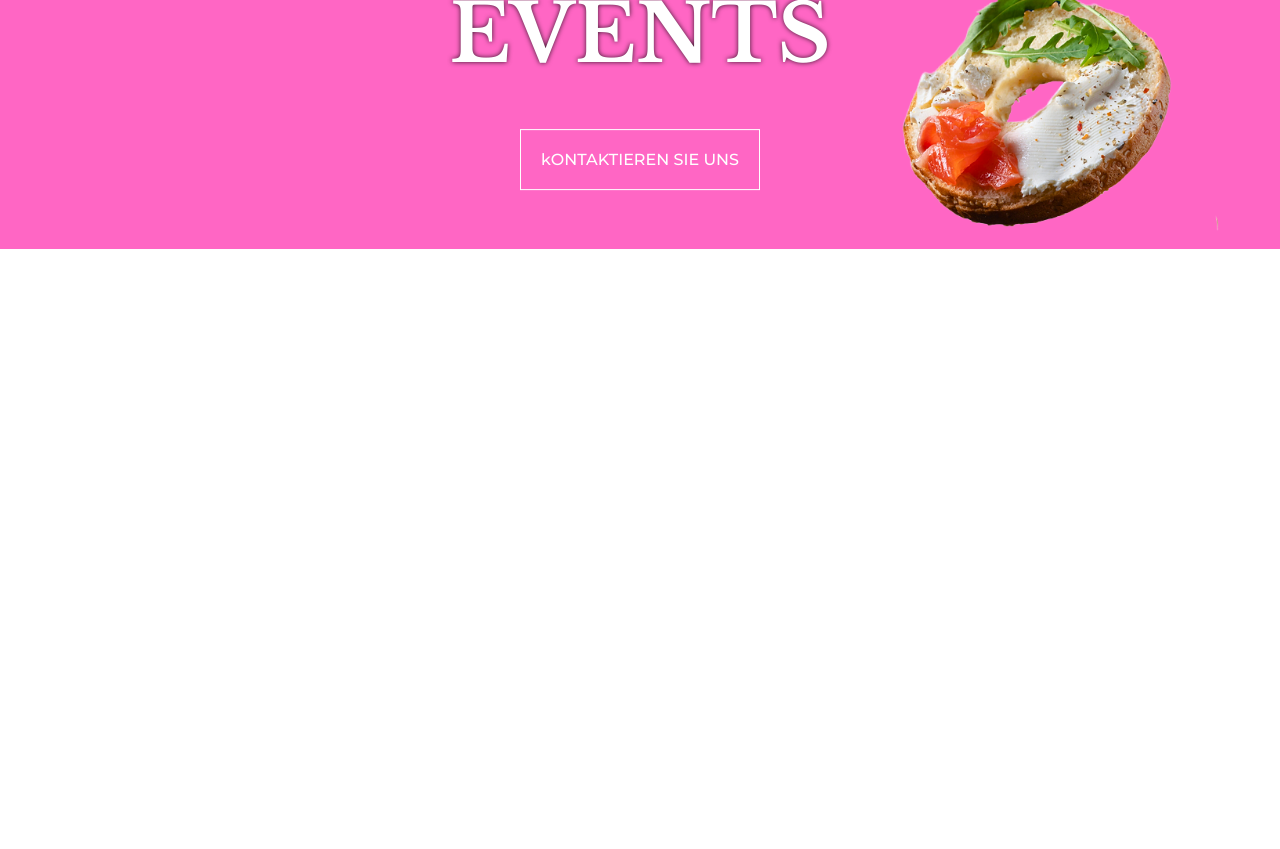
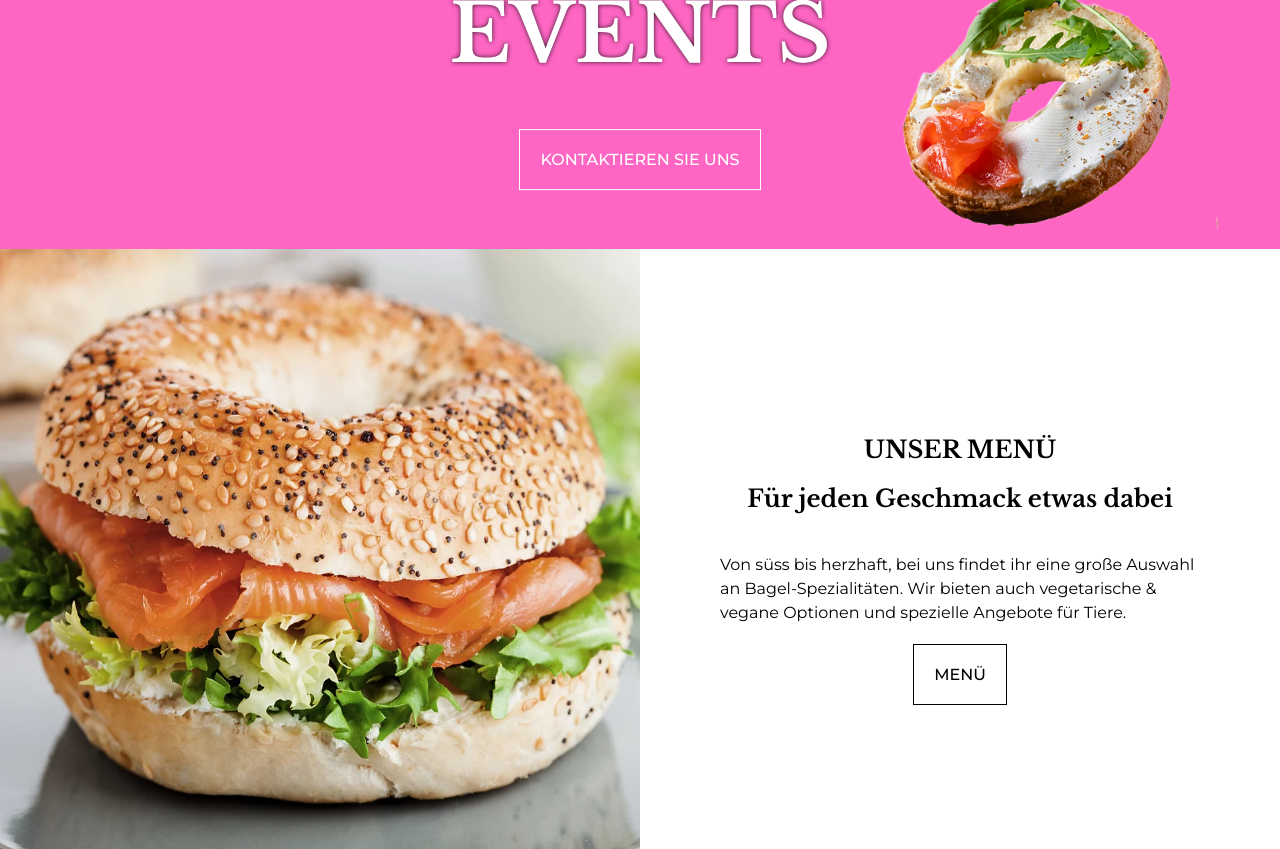
Before and after one commit to HeyTiina/kynd, a React (Create React App) app: page / in a window 1280 px wide. Shown: the part 1620-2469 px from the top of the page. Before the commit the page ends 1869 px from the top, so only its background shows below. Built offline with nearby package versions, Linux system fonts and the light colour scheme.

Commit message:
Menu done

```diff
--- a/src/App.js
+++ b/src/App.js
@@ -2,6 +2,8 @@ import './App.css';
 import Philosoph from './Philosoph';
 import Hero from "./Hero";
 import Catering from './Catering';
+import Menu from "./Menu";
+
 
 function App() {
   return (
@@ -10,6 +12,7 @@ function App() {
         <Hero />
         <Philosoph />
         <Catering />
+        <Menu />
       </header>
     </div>
   );
--- a/src/Catering.js
+++ b/src/Catering.js
@@ -8,7 +8,7 @@ export default function Catering() {
         <img src={Bagel} alt="Bagel" className="catering-bagel" />
         <div className="catering-title">
           <h1>CATERING & EVENTS</h1>
-          <a>kONTAKTIEREN SIE UNS</a>
+          <a>KONTAKTIEREN SIE UNS</a>
         </div>
       </div>
     </section>
--- /dev/null
+++ b/src/Menu.css
@@ -0,0 +1,43 @@
+.menu {
+    background-color: white;
+}
+
+.grid-container-menu {
+  display: grid;
+  grid-template-columns: 1fr 1fr;
+  justify-items: center; /* center horizontally */
+  align-items: center; /* center vertically */
+}
+
+.menu-description {
+  text-align: center; /* center text horizontally */
+  margin: 80px;
+}
+
+.menu h1,
+h2 {
+  font-family: "Libre Baskerville", serif;
+}
+
+.menu p {
+  line-height: 1.5; /* adds 50% more space between lines */
+  text-align: left;
+  margin: 40px 0;
+}
+
+.menu a {
+  text-decoration: none; /* remove default underline */
+  border: 1px solid black; /* add 1px black border */
+  color: #000; /* set text color to black (optional) */
+  padding: 20px;
+  font-weight: 500;
+}
+
+.menu a:hover {
+  text-decoration: underline; /* add underline on hover (optional) */
+}
+
+.grid-container-menu img {
+  width: 100%;
+  height: 600px;
+}
--- /dev/null
+++ b/src/Menu.js
@@ -0,0 +1,23 @@
+import "./Menu.css";
+import MenuBagel from "./img/MenuBagel.webp";
+
+
+export default function Menu() {
+  return (
+    <section className="menu">
+      <div className="grid-container-menu">
+        <img src={MenuBagel} alt="Bagel" className="Menu-Bagel" />
+        <div className="menu-description">
+          <h1>UNSER MENÜ</h1>
+          <h2>Für jeden Geschmack etwas dabei</h2>
+          <p>
+            Von süss bis herzhaft, bei uns findet ihr eine große Auswahl an
+            Bagel-Spezialitäten. Wir bieten auch vegetarische & vegane Optionen
+            und spezielle Angebote für Tiere.
+          </p>
+          <a>MENÜ</a>
+        </div>
+      </div>
+    </section>
+  );
+}
--- a/src/Philosoph.js
+++ b/src/Philosoph.js
@@ -16,7 +16,7 @@ export default function Philosoph() {
             schaffen. Für uns steht Kyndness für Menschlichkeit, Nachhaltigkeit,
             Selbstliebe, Lokalität und Gesundheit. Jede Handlung von Kynd
             basiert auf dem Grundsatz: Sei Kynd, wann immer es möglich ist. Es
-            ist immer möglich."
+            ist immer möglich.
           </p>
           <a>ÜBER UNS</a>
         </div>
```
Also changed, not shown: src/img/MenuBagel.webp (added), src/img/catering-bagels.png (deleted).
